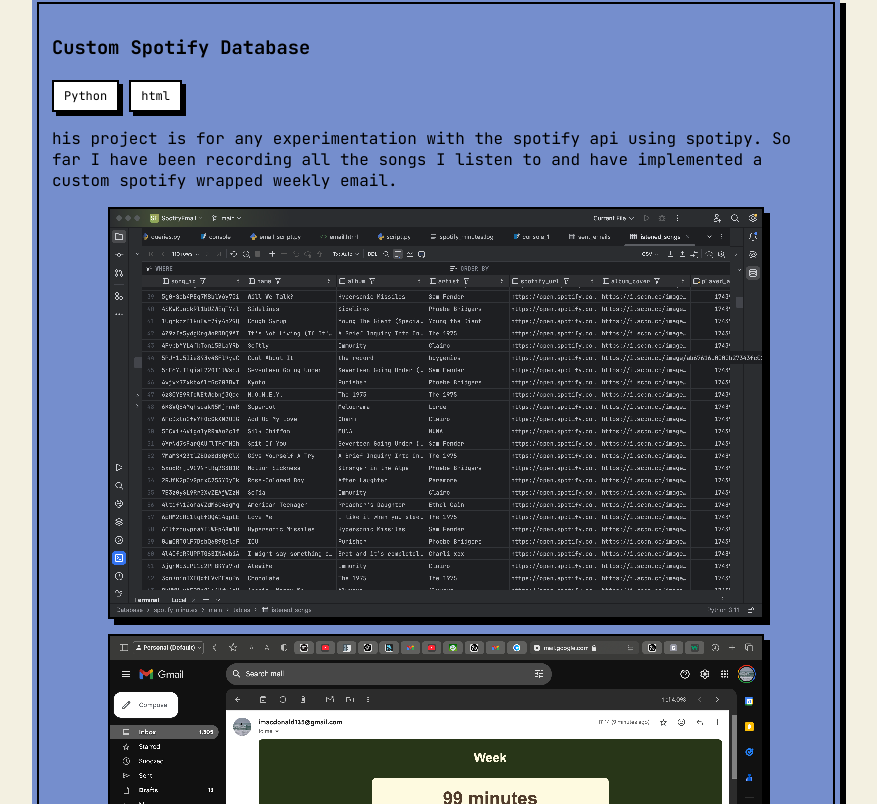
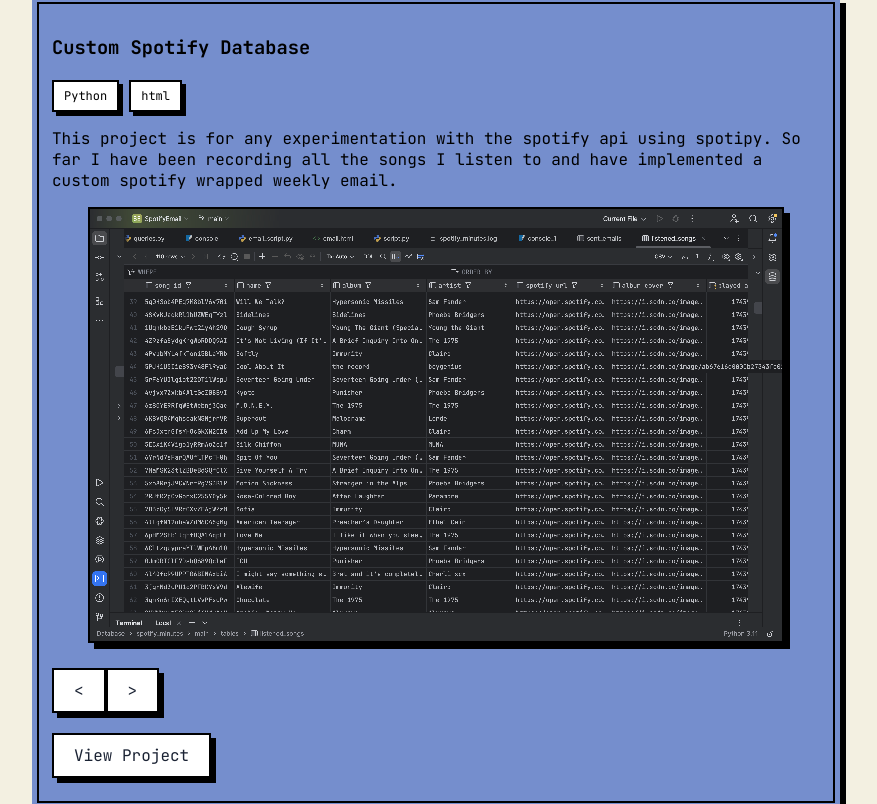
Before and after one commit to isaac-macdonald/isaac-macdonald.github.io, a React (Create React App) app in the folder isaac-macdonald/: page / in a window 1280 px wide. Shown: the part 636-1440 px from the top of the page, without its empty margins (244-1121 px from the left). Built offline with nearby package versions, Linux system fonts and the light colour scheme.

Commit message:
Photos in slideshow

```diff
--- a/isaac-macdonald/src/App.css
+++ b/isaac-macdonald/src/App.css
@@ -79,7 +79,7 @@
   box-shadow: 5px 5px 0 0 #000;
   border: 2px solid black;
   cursor: pointer;
-  margin-top: 5px;
+  margin: 10px auto;
   font-size: 16px;
   font-family: 'JetBrains Mono', -apple-system, BlinkMacSystemFont, 'Segoe UI', 'Roboto', 'Oxygen',
   'Ubuntu', 'Cantarell', 'Fira Sans', 'Droid Sans', 'Helvetica Neue', sans-serif;
--- a/isaac-macdonald/src/App.tsx
+++ b/isaac-macdonald/src/App.tsx
@@ -43,7 +43,7 @@
                                     <ProjectCard
                                         title="Custom Spotify Database"
                                         techs={["Python", "html"]}
-                                        description="his project is for any experimentation with the spotify api using spotipy. So far I have been recording all the songs I listen to and have implemented a custom spotify wrapped weekly email."
+                                        description="This project is for any experimentation with the spotify api using spotipy. So far I have been recording all the songs I listen to and have implemented a custom spotify wrapped weekly email."
                                         link="https://github.com/isaac-macdonald/custom-spotify-data"
                                         imageFilenames={[spotifyProjectPhoto1, spotifyProjectPhoto2]}
                                     />
--- a/isaac-macdonald/src/components/ProjectCard/ProjectCard.css
+++ b/isaac-macdonald/src/components/ProjectCard/ProjectCard.css
@@ -17,10 +17,6 @@
     transition: transform 0.2s ease, box-shadow 0.2s ease;
 }
 
-.project-card:hover {
-    transform: translate(-6px, -6px);
-    box-shadow: 12px 12px 0 0 #000;
-}
 
 .project-card::before {
     content: "";
@@ -82,17 +78,35 @@
     box-shadow: 6px 6px 0 0 #000;
 }
 
-img {
-    border: none;
-    box-shadow: none;
+.slideshow-container {
+    position: relative;
+    display: flex;
+    align-items: center;
+    justify-content: center;
+    overflow: hidden;
 }
 
 .project-image {
+    width: 90%;
     border: 2px solid black;
     box-shadow: 6px 6px 0 0 #000;
-    width: 85%;
-    height: auto;
     margin: 15px auto;
     display: block;
+}
 
+.fade {
+    animation: fadeIn 0.5s ease-in-out;
 }
+
+@keyframes fadeIn {
+    from { opacity: 0; transform: scale(0.98); }
+    to { opacity: 1; transform: scale(1); }
+}
+
+.button.left {
+    left: 10px;
+}
+
+.button.right {
+    right: 10px;
+}
--- a/isaac-macdonald/src/components/ProjectCard/ProjectCard.tsx
+++ b/isaac-macdonald/src/components/ProjectCard/ProjectCard.tsx
@@ -12,6 +12,7 @@
 const ProjectCard: React.FC<ProjectCardProps> = ({ title, techs, description, link, imageFilenames }) => {
     const cardRef = useRef<HTMLDivElement>(null);
     const [isMouseInside, setIsMouseInside] = useState(false);
+    const [currentImageIndex, setCurrentImageIndex] = useState(0);
 
     useEffect(() => {
         const card = cardRef.current;
@@ -29,10 +30,7 @@
             card.style.setProperty('--mouse-y', `${percentY}%`);
         };
 
-        const handleMouseEnter = () => {
-            setIsMouseInside(true);
-        };
-
+        const handleMouseEnter = () => setIsMouseInside(true);
         const handleMouseLeave = () => {
             setIsMouseInside(false);
             card.style.removeProperty('--mouse-x');
@@ -50,6 +48,16 @@
         };
     }, []);
 
+    const handleNext = () => {
+        if (!imageFilenames) return;
+        setCurrentImageIndex((prev) => (prev + 1) % imageFilenames.length);
+    };
+
+    const handlePrev = () => {
+        if (!imageFilenames) return;
+        setCurrentImageIndex((prev) => (prev - 1 + imageFilenames.length) % imageFilenames.length);
+    };
+
     return (
         <div
             className={`project-card ${isMouseInside ? 'mouse-entered' : ''}`}
@@ -62,9 +70,22 @@
                 ))}
             </div>
             <p>{description}</p>
-            {imageFilenames && imageFilenames.map((filename, index) => (
-                <img key={index} src={filename} alt={`${title} screenshot ${index + 1}`} className="project-image" />
-            ))}
+
+            {imageFilenames && (
+                <div>
+                    <img
+                        src={imageFilenames[currentImageIndex]}
+                        alt={`${title} screenshot ${currentImageIndex + 1}`}
+                        className="project-image fade"
+                    />
+                    <div>
+                        <button onClick={handlePrev}>&lt;</button>
+                        <button onClick={handleNext}>&gt;</button>
+                    </div>
+                </div>
+            )
+            }
+
             <button
                 className="project-link"
                 onClick={() => window.open(link, "_blank", "noopener,noreferrer")}
```
